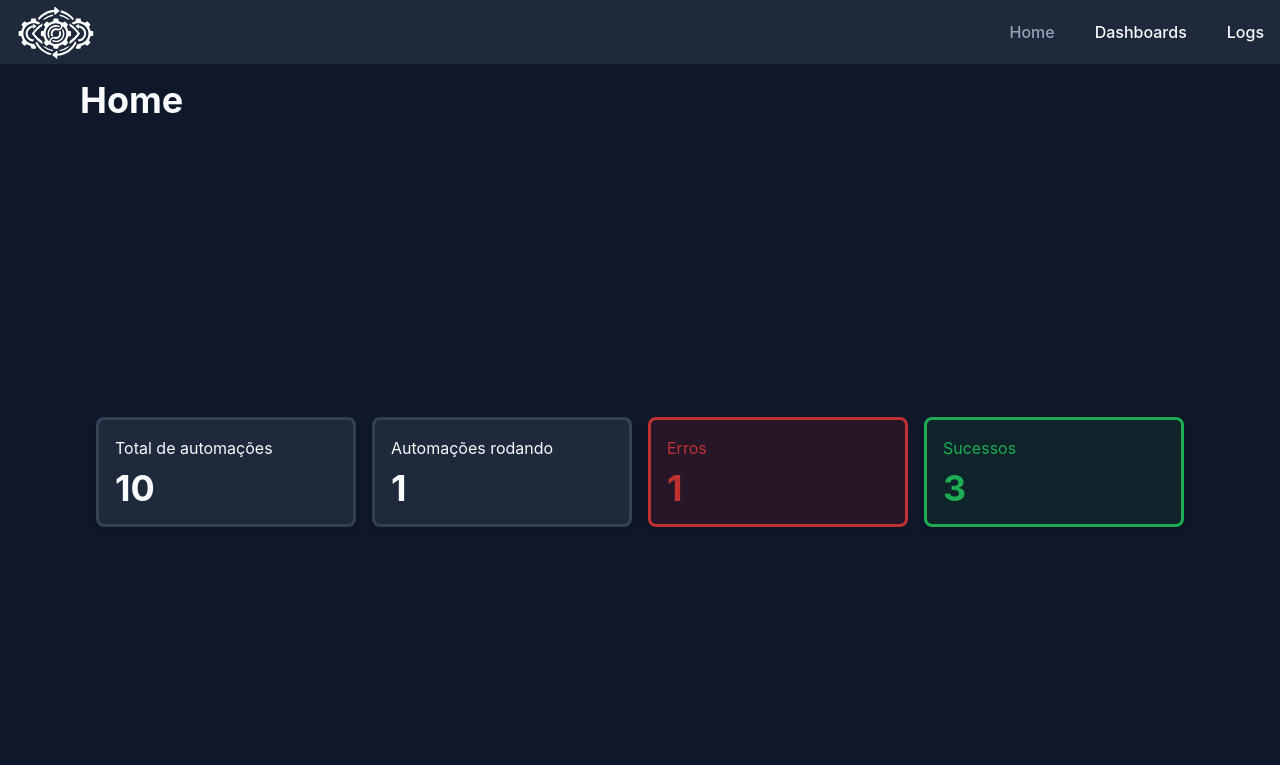
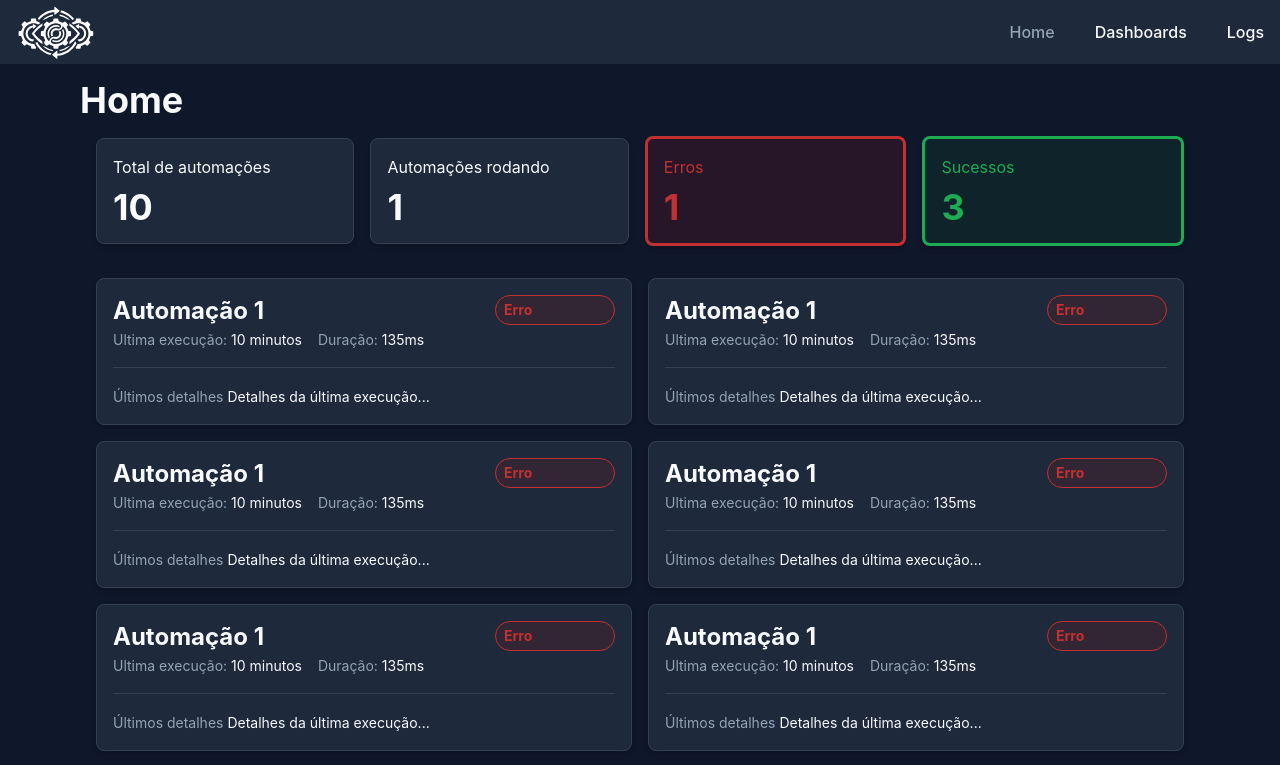
Before and after one commit to Larand26/Monitoramento-Automacoes, a React (Vite) app: page /#/ in a window 1280 px wide. Shown: the top 765 px of the page. Built offline with nearby package versions, Linux system fonts and the light colour scheme.

Commit message:
style: cria flag e card de automação, e adiciona estatísticas na home

```diff
--- /dev/null
+++ b/src/components/CardAutomation.tsx
@@ -0,0 +1,29 @@
+import Card from "./Card";
+import Flag from "./Flag";
+
+export default function CardAutomation() {
+  return (
+    <Card className="relative">
+      <Flag variant="error" />
+
+      <h2 className="text-2xl font-bold">Automação 1</h2>
+      <div className="flex gap-4">
+        <p>
+          <span className="text-sm txt-secondary">Ultima execução: </span>
+          <span className="text-sm">10 minutos</span>
+        </p>
+        <p>
+          <span className="text-sm txt-secondary">Duração: </span>
+          <span className="text-sm">135ms</span>
+        </p>
+      </div>
+      <hr className="border-card my-4" />
+      <div>
+        <p>
+          <span className="text-sm txt-secondary">Últimos detalhes </span>
+          <span className="text-sm">Detalhes da última execução...</span>
+        </p>
+      </div>
+    </Card>
+  );
+}
--- /dev/null
+++ b/src/components/Flag.tsx
@@ -0,0 +1,20 @@
+export default function Flag(props: { variant: "success" | "error" }) {
+  const span = props.variant === "success" ? "Sucesso" : "Erro";
+  let style = "";
+  style =
+    props.variant === "success"
+      ? "bg-green-900/20 semantic-green border border-semantic-green"
+      : "";
+  style =
+    props.variant === "error"
+      ? "bg-red-900/20 semantic-red border border-semantic-red"
+      : style;
+  return (
+    <div
+      className={`flex items-certer justify-between ${style} absolute top-4 right-4 px-2 py-1 rounded-full text-sm font-bold min-w-30`}
+    >
+      <span>{span}</span>
+      <i></i>
+    </div>
+  );
+}
--- a/src/index.css
+++ b/src/index.css
@@ -29,7 +29,6 @@ body {
 }
 .border-card {
   border-color: var(--border-card);
-  border-width: 3px;
 }
 .txt-primary {
   color: var(--txt-primary);
--- a/src/pages/home/Home.tsx
+++ b/src/pages/home/Home.tsx
@@ -1,5 +1,6 @@
 import NavBar from "../../components/NavBar";
 import CardStatistics from "../../components/CardStatistics";
+import CardAutomation from "../../components/CardAutomation";
 
 export default function Home() {
   return (
@@ -8,12 +9,27 @@ export default function Home() {
       <div className="w-[90%] h-[calc(100vh-4rem)] p-4 margin-auto">
         <h1 className="text-4xl font-bold text-primary">Home</h1>
         {/* statistics */}
-        <div className="w-full h-full flex items-center justify-between gap-4 p-4">
+        <div className="w-full  flex items-center justify-between gap-4 p-4">
           <CardStatistics title="Total de automações" value="10" />
           <CardStatistics title="Automações rodando" value="1" />
           <CardStatistics title="Erros" value="1" error={true} />
           <CardStatistics title="Sucessos" value="3" success={true} />
         </div>
+        {/* Automations */}
+        <div className="w-full grid grid-cols-1 md:grid-cols-2 gap-4 p-4">
+          <CardAutomation />
+          <CardAutomation />
+          <CardAutomation />
+          <CardAutomation />
+          <CardAutomation />
+          <CardAutomation />
+          <CardAutomation />
+          <CardAutomation />
+          <CardAutomation />
+          <CardAutomation />
+          <CardAutomation />
+          <CardAutomation />
+        </div>
       </div>
     </div>
   );
```
